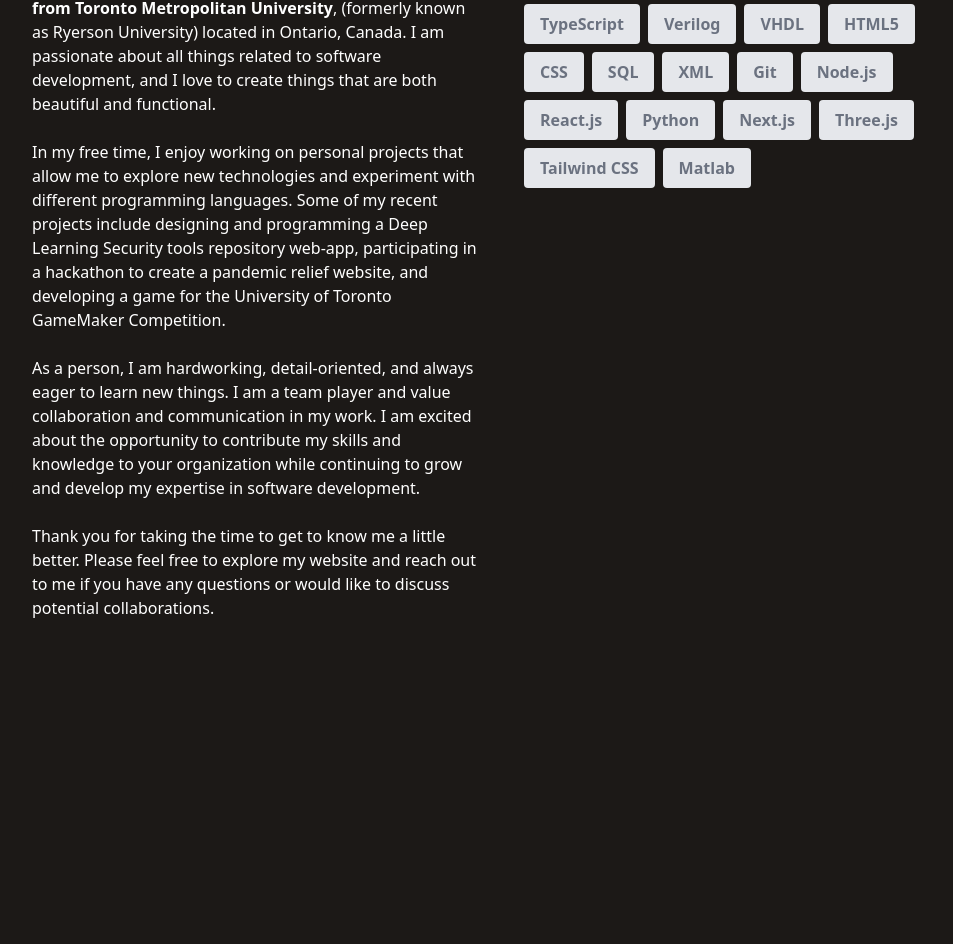
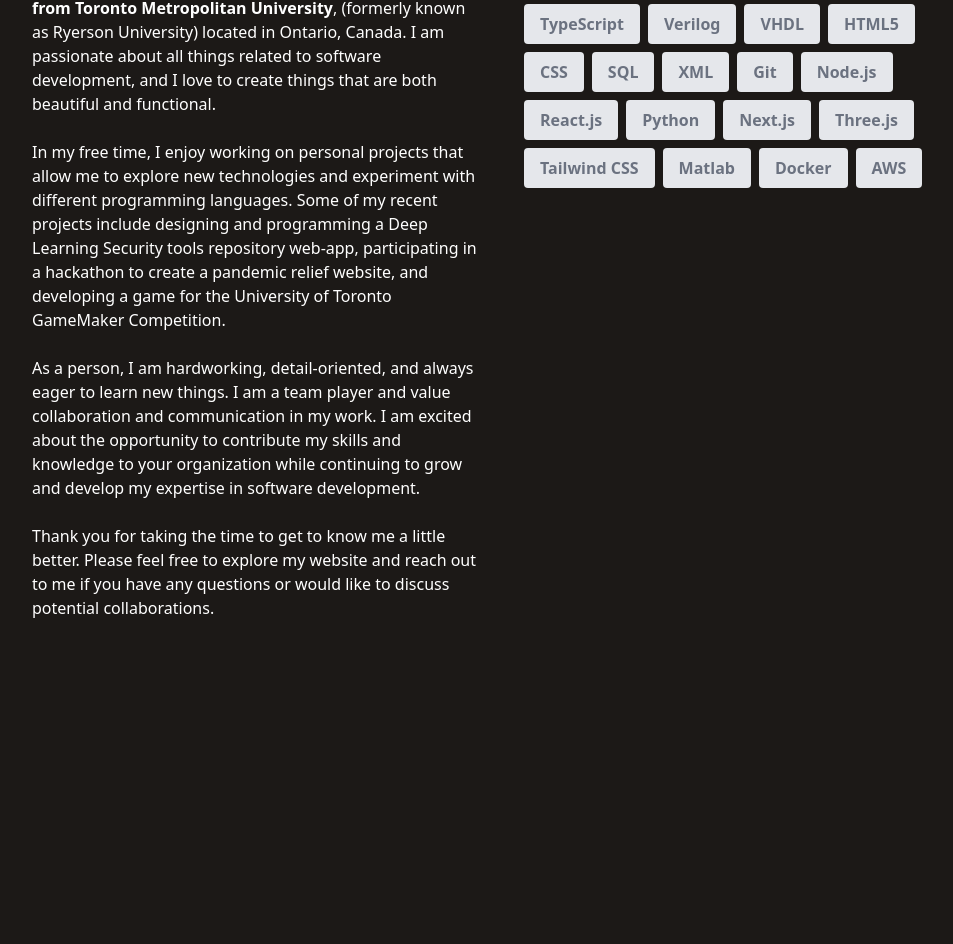
Before and after one commit to kburza/my-portfolio, a Next.js app: page / in a window 1280 px wide. Shown: the part 1069-2013 px from the top of the page, without its empty margins (136-1089 px from the left). Built offline with nearby package versions, Linux system fonts and the light colour scheme.

Commit message:
Added skills
- docker
- AWS

```diff
--- a/components/AboutSection.tsx
+++ b/components/AboutSection.tsx
@@ -22,6 +22,8 @@ const skills = [
   { skill: "Three.js" },
   { skill: "Tailwind CSS" },
   { skill: "Matlab" },
+  { skill: "Docker" },
+  { skill: "AWS" },
 ];
 
 const AboutSection = () => {
```
